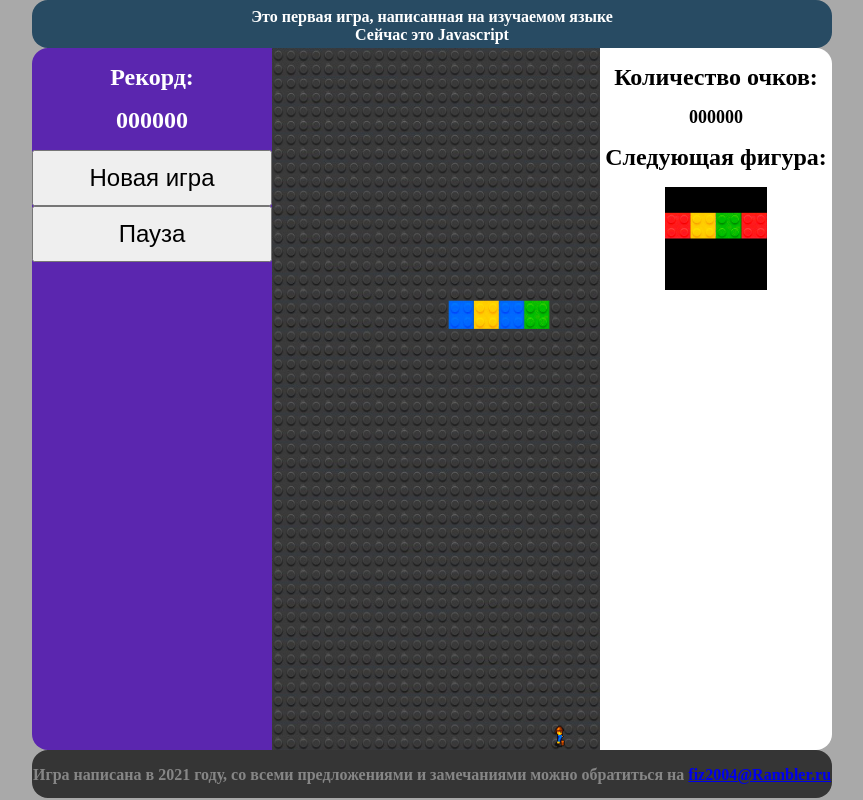
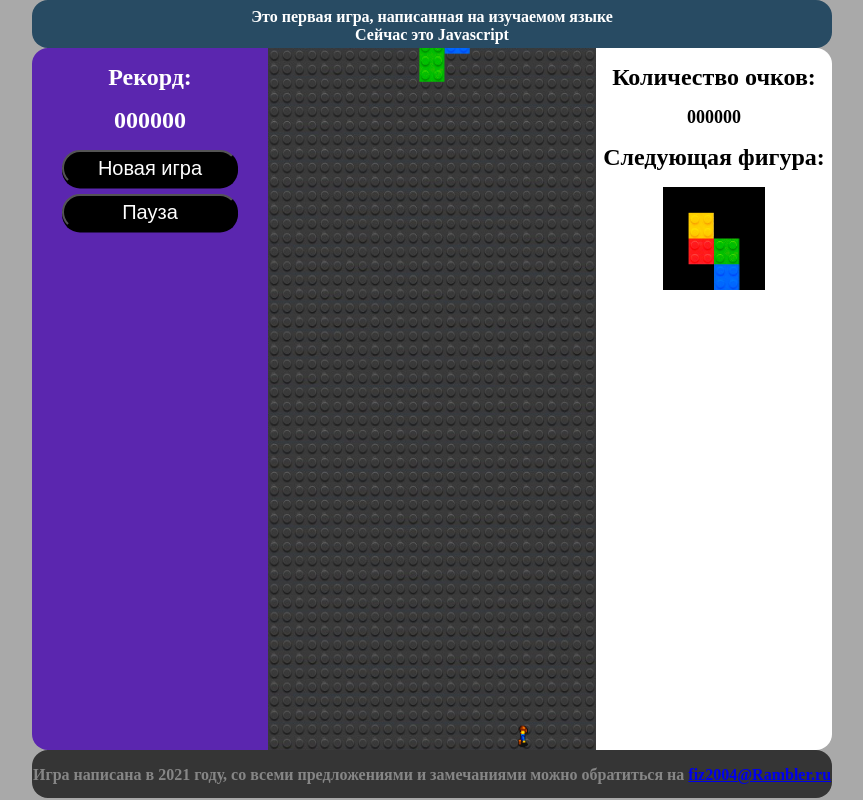
Before and after one commit to Fiz2004/Tetris, a plain HTML site: page index.html in a window 1280 px wide. Shown: the whole page, without its empty margins (208-1071 px from the left). Drawn offline with Linux system fonts and the light colour scheme.

Commit message:
requestAnimationFrame, Load Image, Css Button

```diff
--- a/css/main.css
+++ b/css/main.css
@@ -80,9 +80,15 @@ line-height:  4vmin;
 }
 
 .button{
-	width:30vmin;
-	height:7vmin;
-	font-size:3vmin;
+	width:22vmin;
+	height:4.5vmin;
+	font-size:2.5vmin;
+	border-radius: 3vmin;
+	display: inline-block;
+	margin-bottom: 1vmin;
+	color:white;
+	background-color: black;
+	box-shadow: 0 0.3vmin 0 black ;
 }
 
 .info{
--- a/index.html
+++ b/index.html
@@ -19,8 +19,8 @@
 			<div class="scoresInfo">
 				<h1>Рекорд:</h1>
 				<h1 id="record">000000</h1>
-				<button id="new_game" class="button" style="display:block;margin:auto"><span>Новая игра</span></button>
-				<button id="pause" class="button" style="display:block;margin:auto"><span>Пауза</span></button>
+				<button id="new_game" class="button"><span>Новая игра</span></button>
+				<button id="pause" class="button"><span>Пауза</span></button>
 			</div>
 			<div class="canvas">
 				<canvas id="canvasId" width="390" height="750"></canvas>
--- a/scripts/const.js
+++ b/scripts/const.js
@@ -1,8 +1,3 @@
-/* eslint-disable linebreak-style */
-/* eslint-disable indent */
-/* eslint-disable linebreak-style */
-/* eslint-disable no-tabs */
-/* eslint-disable linebreak-style */
 // Размер в пикселях элемента
 export const SIZE_TILES = 30;
 // Количество изображений для фона
@@ -10,13 +5,13 @@ export const NUMBER_IMAGES_BACKGROUND = 16;
 // Количество изображений для фигуры
 export const NUMBER_IMAGES_FIGURE = 4;
 // Время в милисекундах одного движения
-export const UPDATE_TIME = 100;
+export const UPDATE_TIME = 1000 / 60;
 // Шаг движения блоков по умолчанию
-export const STEP_MOVE_AUTO = 3;
+export const STEP_MOVE_AUTO = 0.3;
 // Шаг движения блоков по горизонтали
 export const STEP_MOVE_KEY_X = 30;
 // Шаг движения блоков по вертикали
-export const STEP_MOVE_KEY_Y = 20;
+export const STEP_MOVE_KEY_Y = 10;
 // Число кадров движения
 export const NUMBER_FRAMES_BEEATLE = 10;
 // Число кадров движения налево и направо
@@ -25,7 +20,7 @@ export const NUMBER_FRAMES_BEEATLE_MOVE = 5;
 export const NUMBER_FRAMES_BEEATLE_ROTATE = 1;
 // Количество Кадров при повреждении фигуры
 export const NUMBER_FRAMES_ELEMENTS = 4;
-// Время без дыхания для прогирыша
+// Время без дыхания для проигрыша
 export const TIMES_BREATH_LOSE = 60;
 // Вероятность того что жук будет есть блок
 export const PROBABILITY_EAT = 20;
--- a/scripts/display.js
+++ b/scripts/display.js
@@ -22,38 +22,33 @@ export class Display {
 	};
 	load() {
 		// Переменные для отслеживания загрузки изображений
-		this.numberImg = 1 + Figure.numberCell + 1;
-		this.currentImg = 0;
+		const numberImg = 1 + Figure.numberCell + 1;
+		let currentImg = 0;
+
+		const loadImage = () => currentImg < numberImg - 1 ? currentImg++ : this.onload();
 
 		//Формируем картинки для фигур
 		this.imgKv = new Array(Figure.numberCell);
 		for (let i = 0; i < this.imgKv.length; i++) {
 			this.imgKv[i] = new Image();
-			this.imgKv[i].onload = this.loadImage.call(this);
+
 		}
 		//загружаем картинки фигур
-		for (let i = 0; i < this.imgKv.length; i++)
+		for (let i = 0; i < this.imgKv.length; i++) {
 			this.imgKv[i].src = DIRECTORY_IMG + 'Kvadrat' + (i + 1) + '.png';
+			this.imgKv[i].onload = loadImage;
+		}
 
 		this.imgFon = new Image();
-		this.imgFon.onload = this.loadImage.call(this);
 		//загружаем картинки фона
 		this.imgFon.src = DIRECTORY_IMG + 'Fon.png';
+		this.imgFon.onload = loadImage;
 
 		//загружаем картинки жука
 		this.imgBeetle = new Image();
-		this.imgBeetle.onload = this.loadImage.call(this);
 		this.imgBeetle.src = DIRECTORY_IMG + 'Beetle.png';
+		this.imgBeetle.onload = loadImage;
 	}
-
-	loadImage() {
-		this.currentImg++;
-		if (this.currentImg === this.numberImg) {
-			this.onload();
-		}
-	}
-	onload() { };
-
 
 	drawNextFigure(nextFigure) {
 		this.ctxNextFigure.clearRect(0, 0, this.canvasNextFigure.width, this.canvasNextFigure.height);
@@ -89,7 +84,7 @@ export class Display {
 			}
 	}
 
-	draw(grid, currentFigure, beetle, scores, nextFigure) {
+	render(grid, currentFigure, beetle, scores, nextFigure) {
 		let offsetX, offsetY;
 		//Рисуем фон и целые и поврежденные элементы в стакане
 		this.drawGridElements(grid)
--- a/scripts/main.js
+++ b/scripts/main.js
@@ -59,6 +59,10 @@ class Model {
 
 		// Обновляем интерфейс связанный с дыханием
 		this.renderBreath();
+
+		this.lastTime = Date.now();
+		this.deltaTime = 0;
+		this.pause = false;
 	};
 
 	//Метод формирования текущей фигуры
@@ -74,7 +78,7 @@ class Model {
 	ifNotBreath() {
 		if (this.elementTimeBreath) {
 			// Выводим секунды дыхания
-			this.beetle.timeBreath -= UPDATE_TIME / 1000;
+			this.beetle.timeBreath -= 80 / 1000;
 		}
 		else {
 			let element = document.createElement("h1");
@@ -125,8 +129,10 @@ class Model {
 		model.newGame();
 	};
 
-	tick() {
+	update(deltaTime) {
+		this.deltaTime += deltaTime;
 
+		if (this.deltaTime > 0.08) {
 			// Проверяем нажатие клавиатуры и запускаем события
 			if (controller.pressed.left) this.currentFigure.moveLeft();
 			if (controller.pressed.right) this.currentFigure.moveRight();
@@ -159,32 +165,42 @@ class Model {
 				this.lose();
 				return;
 			}
-		// !Добавить проверку дыхания вдруг жук сломал клетку и освободил
+
 			this.beetle.beetleAnimation();
-		display.draw(this.grid, this.currentFigure, this.beetle, this.scores, this.nextFigure);
+			this.deltaTime = 0;
+		}
 	};
 	newGame() {
 		controller = new Controller({ 37: "left", 38: "up", 39: "right", 40: "down" });
-		controller.newgame = () => {
+		document.getElementById("new_game").onclick = this.clickNewgame;
+		document.getElementById("pause").onclick = this.clickPause;
+		this.clickNewgame();
+	}
+	clickNewgame = () => {
 		model = new Model();
-			display.draw(this.grid, this.currentFigure, this.beetle, this.scores, this.nextFigure);
-			clearInterval(timer);
-			timer = setInterval(() => model.tick(), UPDATE_TIME);
-			document.getElementById("pause").innerHTML = "Пауза";
+		this.game()
+		document.getElementById("pause").textContent = "Пауза";
 	}
-		controller.pause = () => {
-			if (document.getElementById("pause").innerHTML == "Пауза") {
-				document.getElementById("pause").innerHTML = "Продолжить";
-				clearInterval(timer);
+	clickPause = () => {
+		if (document.getElementById("pause").textContent == "Пауза") {
+			document.getElementById("pause").textContent = "Продолжить";
+			this.pause = true;
 		}
 		else {
-				document.getElementById("pause").innerHTML = "Пауза";
-				timer = setInterval(() => model.tick(), UPDATE_TIME);
+			document.getElementById("pause").textContent = "Пауза";
+			this.pause = false;
 		}
 	}
-		document.getElementById("new_game").onclick = controller.newgame;
-		document.getElementById("pause").onclick = controller.pause;
-		controller.newgame();
+	game = () => {
+		let now = Date.now();
+		let deltaTime = (now - this.lastTime) / 1000.0;
+
+		!this.pause && this.update(deltaTime);
+		display.render(this.grid, this.currentFigure, this.beetle, this.scores, this.nextFigure);
+
+		this.lastTime = now;
+
+		requestAnimationFrame(this.game);
 	}
 };
 
@@ -193,7 +209,6 @@ window.onload = function () {
 	display = new Display();
 	display.onload = () => {
 		model = new Model();
-
 		model.newGame();
 	}
 	display.load();
```
Lines whose indentation alone changed are shown as unchanged.
